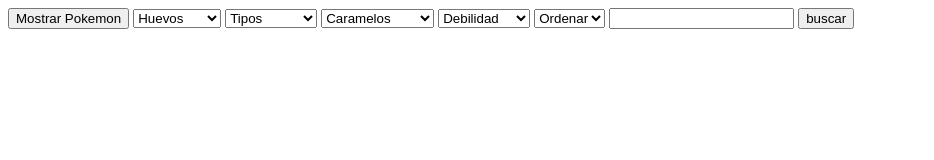
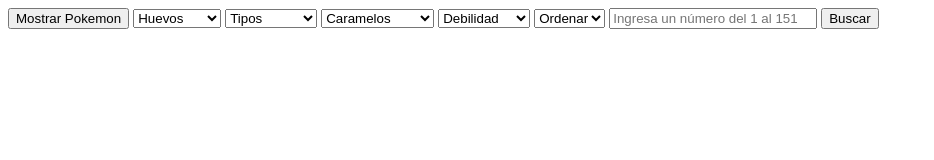
Before and after one commit to CamilaMaira/data-lovers-pokemon, a website: page index.html in a window 1280 px wide. Shown: the whole page, without its empty margins (0-934 px from the left). Drawn offline with Linux system fonts and the light colour scheme.

Commit message:
actualizacion num

```diff
--- a/index.html
+++ b/index.html
@@ -4,7 +4,7 @@
     <meta charset="UTF-8">
     <meta name="viewport" content="width=device-width, initial-scale=1.0">
     <meta http-equiv="X-UA-Compatible" content="ie=edge">
-    <title>Document</title>
+    <title>pokemonData</title>
     <link rel="stylesheet" href="style.css">
 
 </head>
@@ -74,8 +74,8 @@
                 <option value="151-1">151-1</option>
         </select>
 
-        <input type="text" id="number">
-        <button id="search">buscar</button>
+        <input type="text" id="number" placeholder="Ingresa un número del 1 al 151">
+        <button id="search">Buscar</button>
     </div>
 
         <div id="showPokemon"></div>
--- a/style.css
+++ b/style.css
@@ -14,3 +14,7 @@
     font-size: 12px;
     font-weight: 400;
 }
+
+#number {
+    width: 200px;
+}
```
